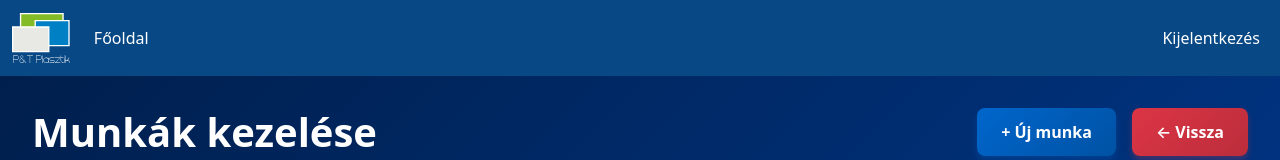
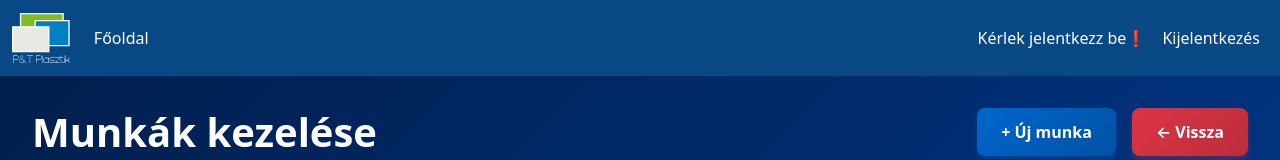
Before and after one commit to gergo0111/vizsgaremek, a React (Vite) app in the folder frontend/: page /munka-lista in a window 1280 px wide. Shown: the top 160 px of the page. Built offline with nearby package versions, Linux system fonts and the light colour scheme; no server answers.

Commit message:
felhasznalo kiirasa

```diff
--- a/frontend/src/components/Menusor.tsx
+++ b/frontend/src/components/Menusor.tsx
@@ -65,6 +65,11 @@ export function Menusor() {
             )}
           </ul>
 
+            <div className="navbar-nav">
+              <button className="nav-link text-white border-0 bg-transparent">
+                {user?.nev || 'Kérlek jelentkezz be❗️'}
+              </button>
+            </div>
           <div className="navbar-nav">
             <button
               className="nav-link text-white border-0 bg-transparent"
```
